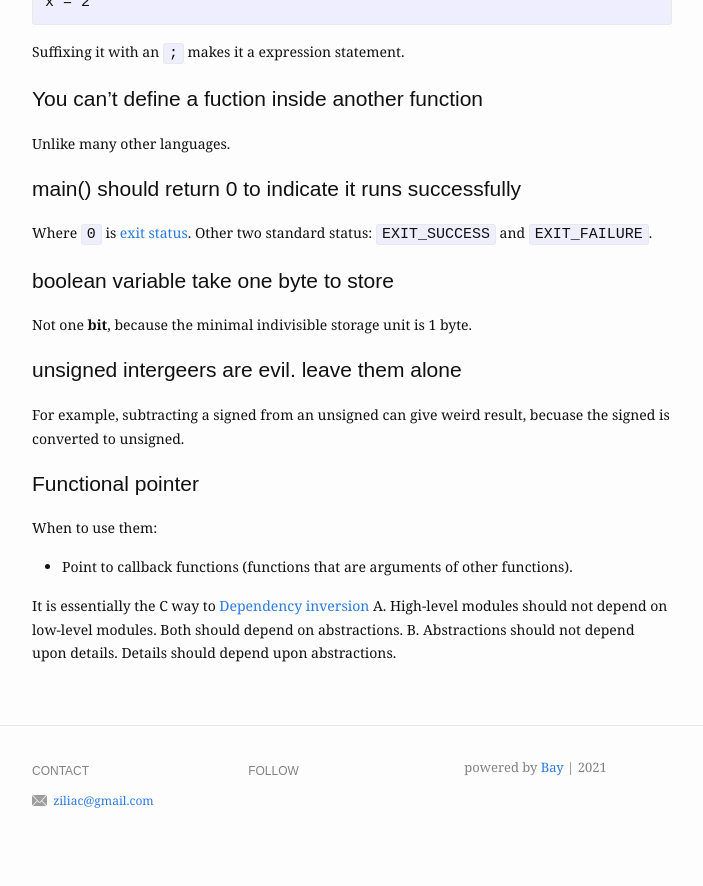
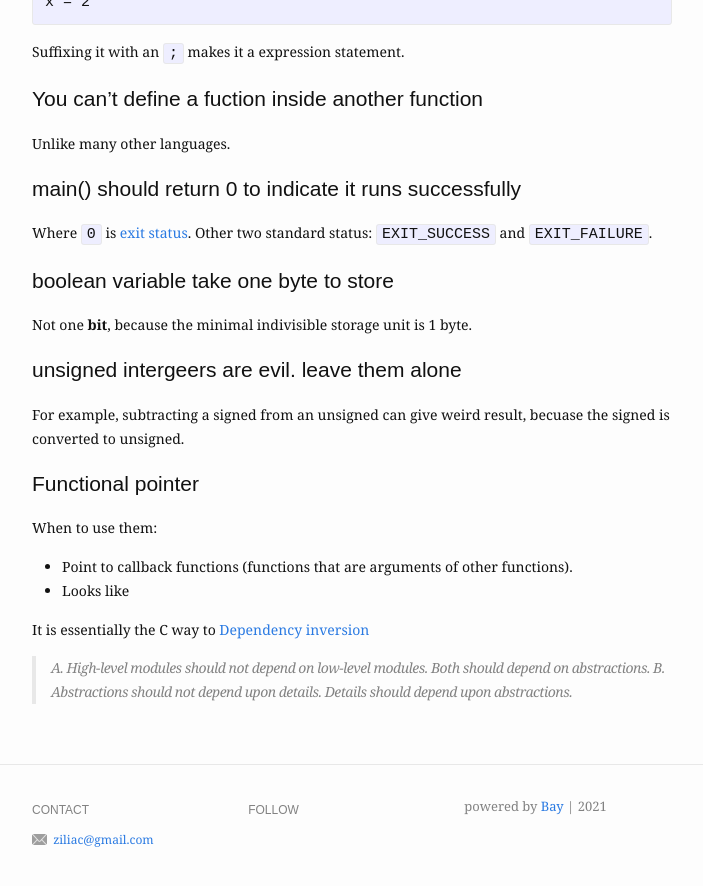
Before and after one commit to idiotekk/idiotekk.github.io, a Jekyll site: the page built from _posts/2021-09-11-cpp_random.markdown, in a window 1280 px wide and 900 px high, scrolled down 1895 px. Shown: the top 886 px of the window, without its empty margins (288-991 px from the left). Built offline with Jekyll 4.4.1, drawn with Linux system fonts in a browser that asks for light colours; before the commit the page ends 2756 px from its top, so only the background shows below that.

Commit message:
Update 2021-09-11-cpp_random.markdown

```diff
--- a/_posts/2021-09-11-cpp_random.markdown
+++ b/_posts/2021-09-11-cpp_random.markdown
@@ -81,6 +81,7 @@ For example, subtracting a signed from an unsigned can give weird result, becuas
 # Functional pointer
 When to use them:
 - Point to callback functions (functions that are arguments of other functions).
+- Looks like
 
 It is essentially the C way to [Dependency inversion](https://en.wikipedia.org/wiki/Dependency_inversion_principle)
-A. High-level modules should not depend on low-level modules. Both should depend on abstractions. B. Abstractions should not depend upon details. Details should depend upon abstractions.
+> A. High-level modules should not depend on low-level modules. Both should depend on abstractions. B. Abstractions should not depend upon details. Details should depend upon abstractions.
```
